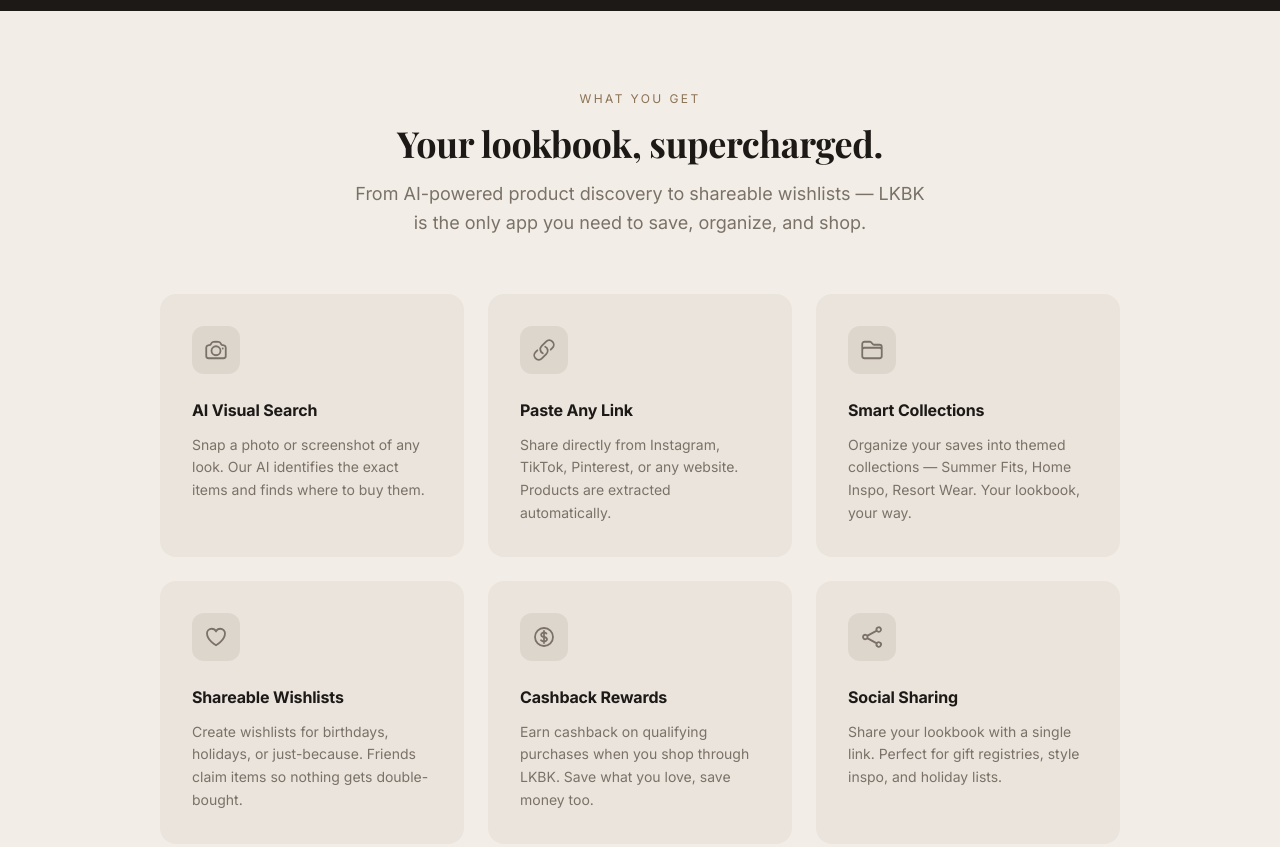
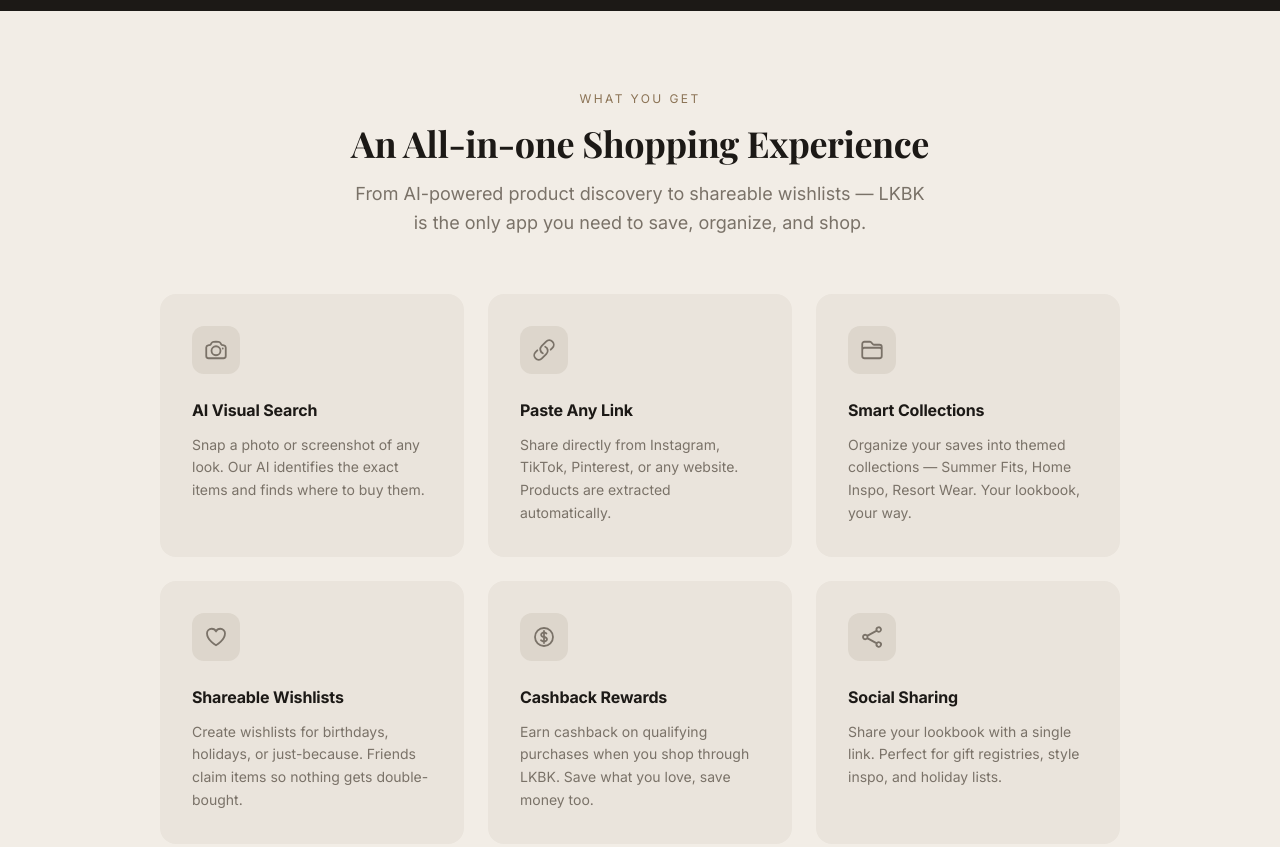
Before and after one commit to looksbylexcollab-lab/LKBK-web, a Next.js app: page / in a window 1280 px wide. Shown: the part 940-1787 px from the top of the page. Built offline with nearby package versions, Linux system fonts and the light colour scheme; no server answers; a web font is replaced by a local one.

Commit message:
copy: update section heading to An All-in-one Shopping Experience

```diff
--- a/app/page.tsx
+++ b/app/page.tsx
@@ -121,7 +121,7 @@ export default function HomePage() {
       <section className="max-w-5xl mx-auto px-8 py-20">
         <div className="text-center mb-14">
           <p className="label-caps mb-4">What you get</p>
-          <h2 className="text-4xl font-bold text-bark">Your lookbook, supercharged.</h2>
+          <h2 className="text-4xl font-bold text-bark">An All-in-one Shopping Experience</h2>
           <p className="text-bark-muted text-lg leading-relaxed max-w-xl mx-auto mt-4">
             From AI-powered product discovery to shareable wishlists —
             LKBK is the only app you need to save, organize, and shop.
```
